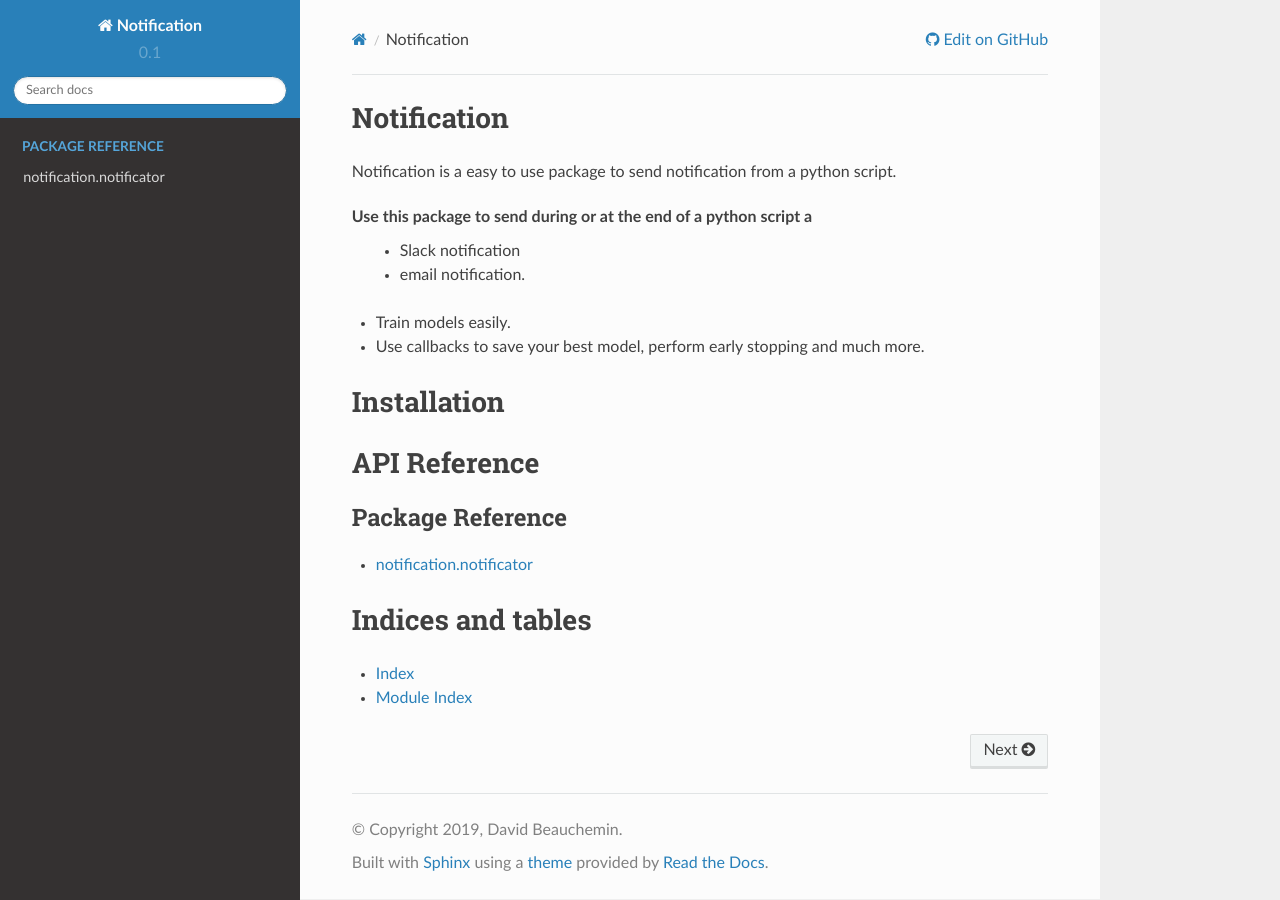
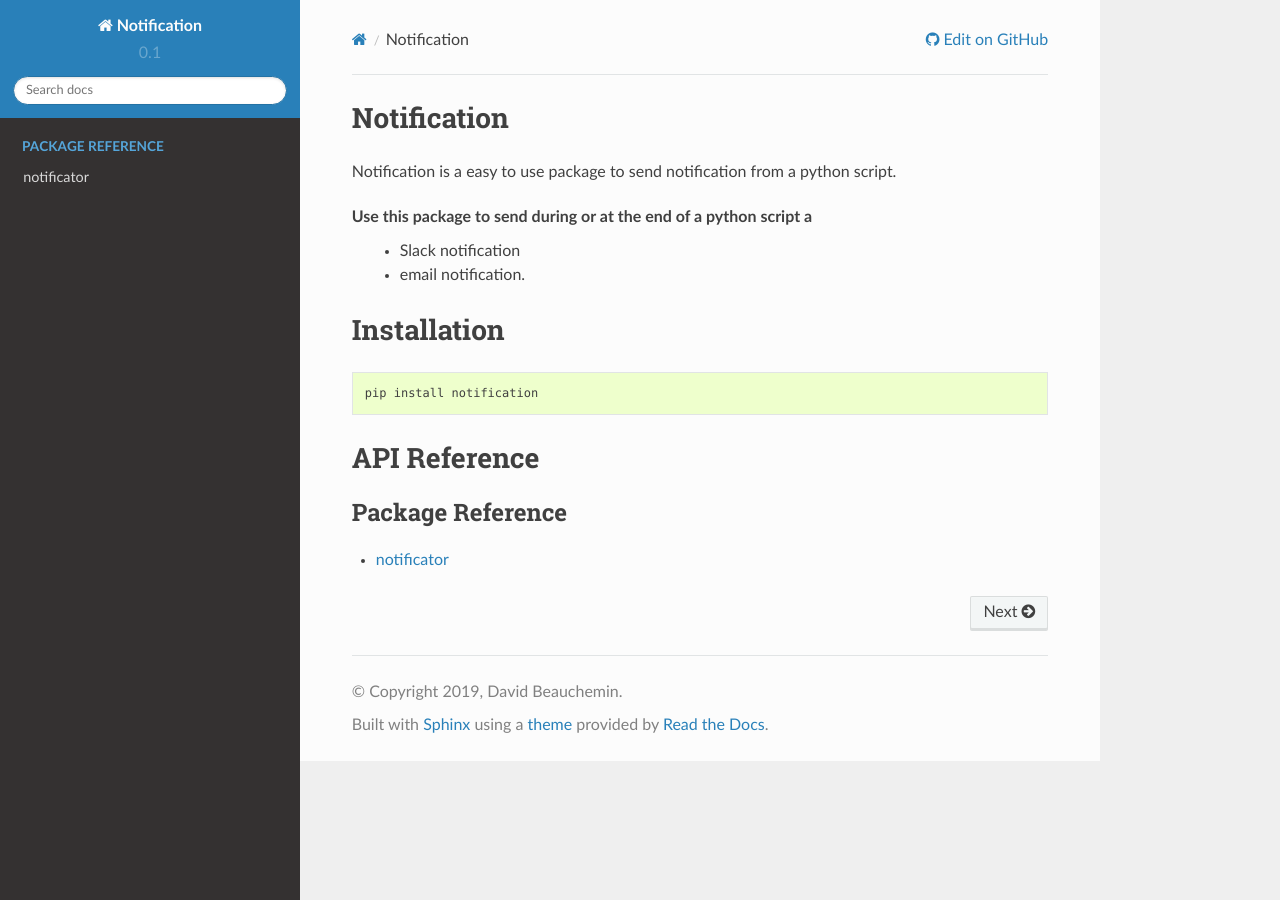
Before and after one commit to davebulaval/notification, a Sphinx documentation site: the page built from docs/source/index.rst, in a window 1280 px wide. Built offline with Sphinx 7.4.7 and the Read the Docs theme 2.0.0, drawn with Linux system fonts in a browser that asks for light colours; the version number is read from the project's files by our own code.

Commit message:
finish doc and code

```diff
--- a/docs/source/conf.py
+++ b/docs/source/conf.py
@@ -16,7 +16,7 @@ import os
 import sys
 sys.path.insert(0, os.path.abspath('../..'))
 
-from notification import __version__ as version
+from notificator.version import __version__ as version
 
 # -- Project information -----------------------------------------------------
 
--- a/docs/source/index.rst
+++ b/docs/source/index.rst
@@ -19,13 +19,11 @@ Use this package to send during or at the end of a python script a
     - Slack notification
     - email notification.
 
-- Train models easily.
-- Use callbacks to save your best model, perform early stopping and much more.
-
 Installation
 ============
 
 .. code-block:: sh
+
    pip install notification
 
 API Reference
@@ -36,10 +34,3 @@ API Reference
    :caption: Package Reference
 
    notificator
-
-
-Indices and tables
-==================
-
-* :ref:`genindex`
-* :ref:`modindex`
--- a/docs/source/notificator.rst
+++ b/docs/source/notificator.rst
@@ -1,11 +1,11 @@
 .. role:: hidden
     :class: hidden-section
 
-notification.notificator
+notificator
 ===========================
 
 .. automodule:: notificator
-.. currentmodule:: notification.notificator
+.. currentmodule:: notificator.notificator
 
 Slack notificator
 ---------------------
@@ -14,6 +14,6 @@ Slack notificator
     :members:
 
 Email notificator
-------------
+--------------------
 
 .. autoclass:: EmailNotificator
```
Also changed, not shown: 1 other file.
